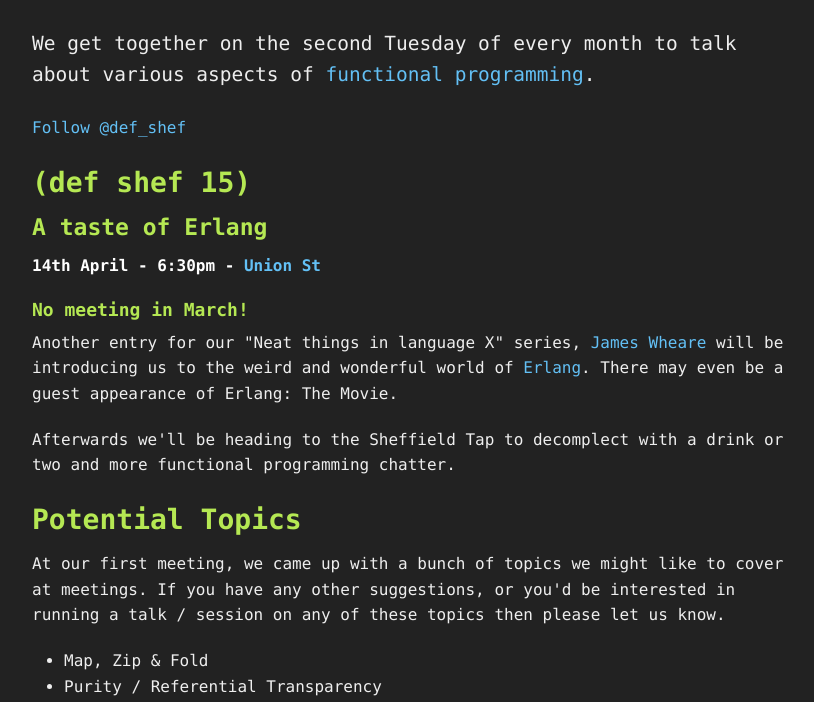
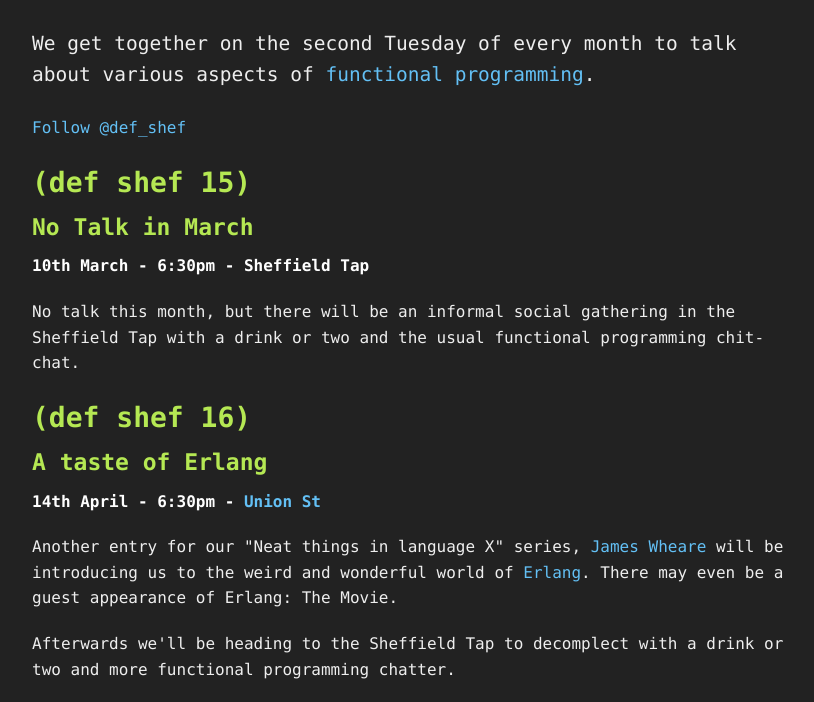
Before and after one commit to defshef/defshef.github.io, a website: page index.html in a window 1280 px wide. Shown: the part 88-790 px from the top of the page, without its empty margins (223-1037 px from the left). Drawn offline with Linux system fonts and the light colour scheme.

Commit message:
pub in march

```diff
--- a/index.html
+++ b/index.html
@@ -51,13 +51,24 @@
 </div>
 
 <div class="row">
-  <article class="meeting all-columns" id="defshef14">
+  <article class="meeting all-columns" id="defshef15">
     <h2>(def shef 15)</h2>
+    <h4>No Talk in March</h4>
+    <p class="meeting-info">
+      10th March - 6:30pm - Sheffield Tap
+    </p>
+    <p>
+      No talk this month, but there will be an informal social gathering in the
+      Sheffield Tap with a drink or two and the usual functional programming
+      chit-chat.
+    </p>
+  </article>
+  <article class="meeting all-columns" id="defshef16">
+    <h2>(def shef 16)</h2>
     <h4>A taste of Erlang</h4>
     <p class="meeting-info">
       14th April - 6:30pm - <a href="http://www.union-st.org/">Union St</a>
     </p>
-    <h5>No meeting in March!</h5>
     <p>
       Another entry for our "Neat things in language X" series,
       <a href="https://twitter.com/jwheare">James Wheare</a> will be introducing
```
